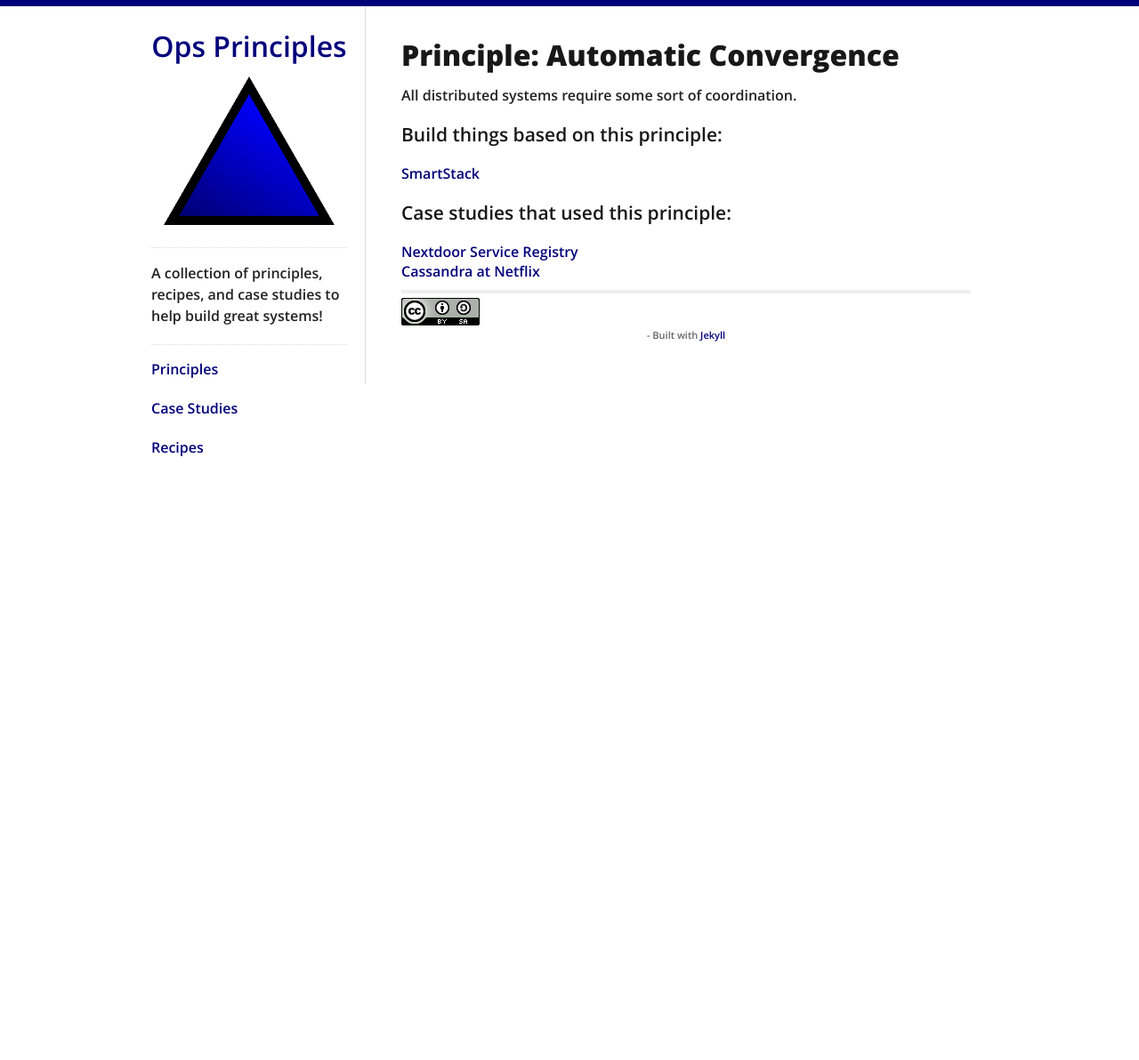
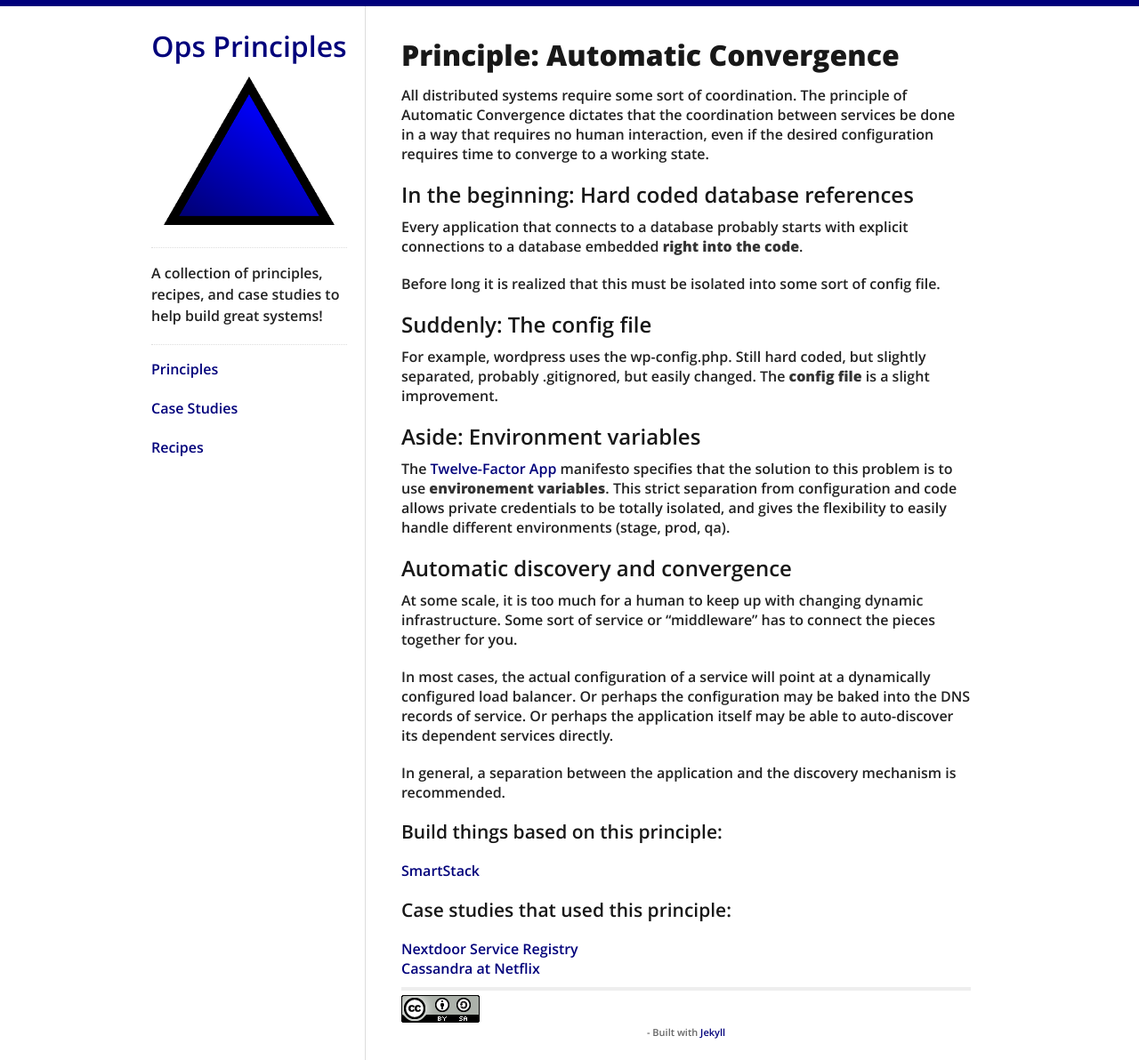
Before and after one commit to solarkennedy/ops-principles, a Jekyll site: the page built from _posts/1000-01-04-automatic_convergence.markdown, in a window 1280 px wide. Shown: the whole page at 89% size. Built offline with Jekyll 4.4.1, drawn with Linux system fonts in a browser that asks for light colours; before the commit the page ends 907 px from its top, so only the background shows below that.

Commit message:
Filled out automatic_convergence

```diff
--- a/_posts/1000-01-04-automatic_convergence.markdown
+++ b/_posts/1000-01-04-automatic_convergence.markdown
@@ -5,4 +5,39 @@
 published: true
 ---
 
-All distributed systems require some sort of coordination.
+All distributed systems require some sort of coordination. The principle of
+Automatic Convergence dictates that the coordination between services be
+done in a way that requires no human interaction, even if the desired
+configuration requires time to converge to a working state.
+
+## In the beginning: Hard coded database references
+Every application that connects to a database probably starts with
+explicit connections to a database embedded **right into the code**.
+
+Before long it is realized that this must be isolated into some sort of
+config file.
+
+## Suddenly: The config file
+For example, wordpress uses the wp-config.php. Still hard coded, but slightly
+separated, probably .gitignored, but easily changed. The **config file** is
+a slight improvement.
+
+## Aside: Environment variables
+The [Twelve-Factor App](http://12factor.net/config) manifesto specifies that
+the solution to this problem is to use **environement variables**. This strict
+separation from configuration and code allows private credentials to be totally
+isolated, and gives the flexibility to easily handle different environments
+(stage, prod, qa).
+
+## Automatic discovery and convergence
+At some scale, it is too much for a human to keep up with changing dynamic
+infrastructure. Some sort of service or "middleware" has to connect the
+pieces together for you.
+
+In most cases, the actual configuration of a service will point at a dynamically
+configured load balancer. Or perhaps the configuration may be baked into the
+DNS records of service. Or perhaps the application itself may be able to auto-discover
+its dependent services directly.
+
+In general, a separation between the application and the discovery mechanism is
+recommended.
```
